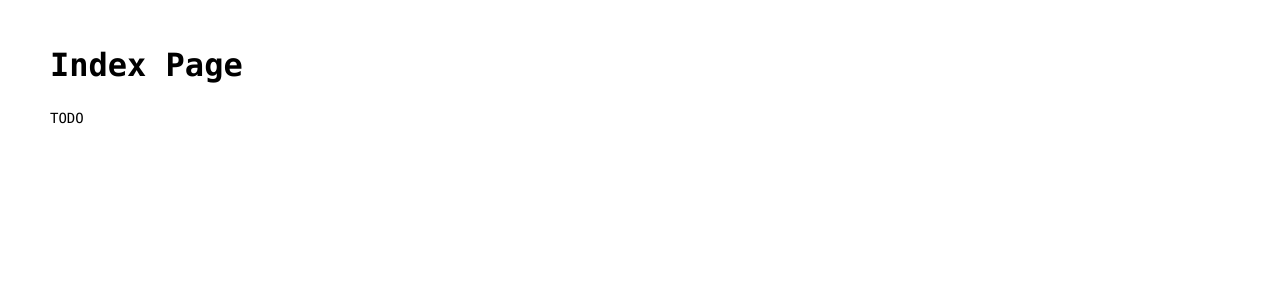
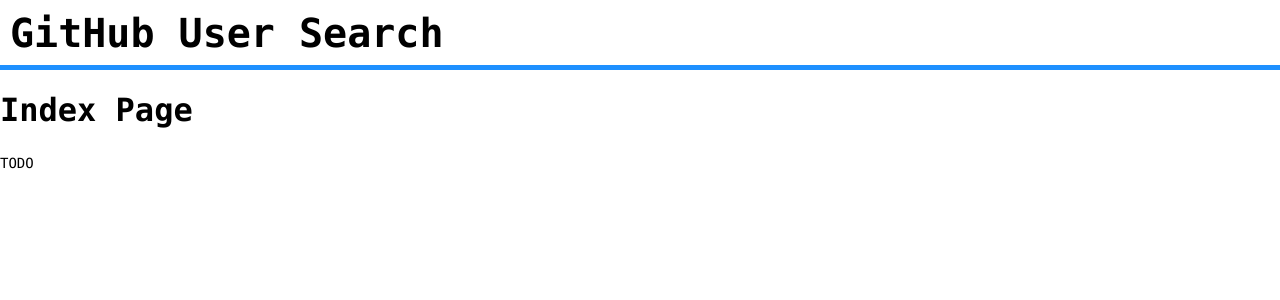
Before and after one commit to k-bialucha/nextjs-apollo-user-search, a Next.js app: page / in a window 1280 px wide. Shown: the top 300 px of the page. Built offline with nearby package versions, Linux system fonts and the light colour scheme.

Commit message:
Basic Header component created

```diff
--- /dev/null
+++ b/components/Header.styled.tsx
@@ -0,0 +1,17 @@
+import styled from 'styled-components';
+
+export const Container = styled.nav`
+  display: flex;
+  align-items: center;
+
+  width: 100vw;
+  height: 70px;
+  padding: 5px 10px;
+
+  border-bottom: 5px solid dodgerblue;
+`;
+
+export const AppTitleText = styled.span`
+  font-size: 40px;
+  font-weight: 600;
+`;
--- /dev/null
+++ b/components/Header.tsx
@@ -0,0 +1,11 @@
+import React from 'react';
+
+import { AppTitleText, Container } from './Header.styled';
+
+const Header: React.FC<{}> = () => (
+  <Container>
+    <AppTitleText>GitHub User Search</AppTitleText>
+  </Container>
+);
+
+export default Header;
--- a/components/Layout.tsx
+++ b/components/Layout.tsx
@@ -1,4 +1,5 @@
 import { createGlobalStyle } from 'styled-components';
+import Header from './Header';
 
 const GlobalStyle = createGlobalStyle`
   * {
@@ -9,7 +10,8 @@
   }
   body {
     margin: 0;
-    padding: 25px 50px;
+    width: 100vw;
+    overflow-x: hidden;
   }
   a {
     color: #22bad9;
@@ -26,7 +28,8 @@
 
 const Layout: React.FC<{}> = ({ children }) => (
   <main>
-    {children}
+    <Header />
+    <div>{children}</div>
     <GlobalStyle />
   </main>
 );
```
